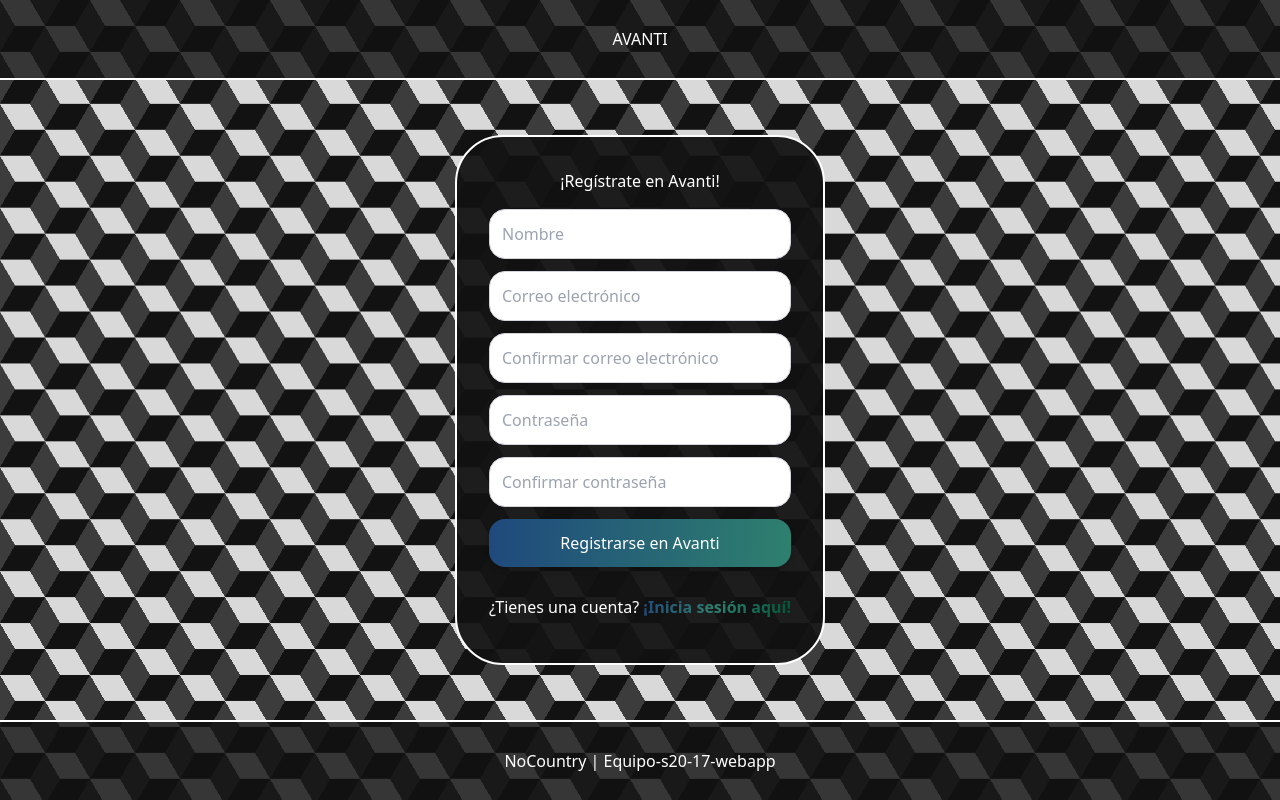
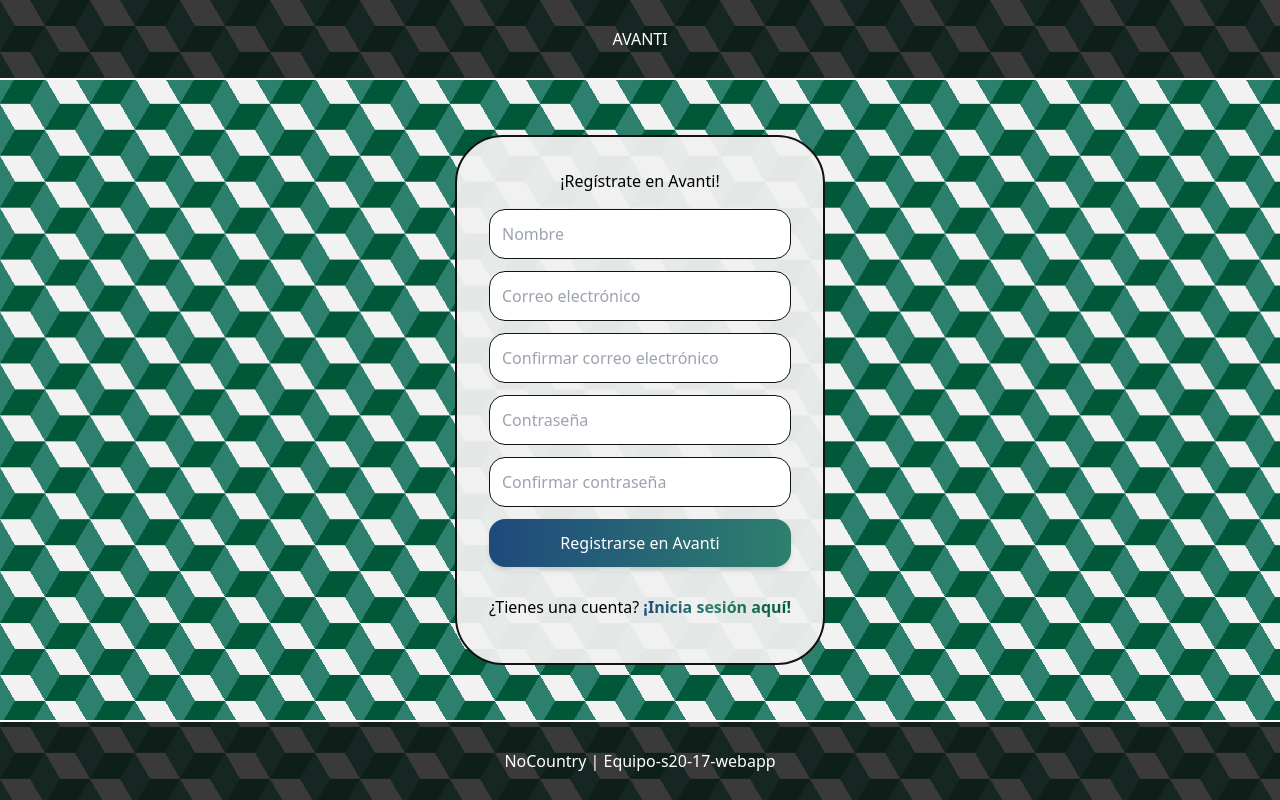
Before and after one commit to No-Country-simulation/S20-17-webapp, a React (Vite) app in the folder Frontend/: page /register in a window 1280 px wide. Built offline with nearby package versions, Linux system fonts and the light colour scheme; the HTML template or start-up script is replaced by a standard one.

Commit message:
Refactor styling in UserRegisterPage.jsx alongside Registerform.jsx

```diff
--- a/Frontend/src/components/Auth/RegisterForm.jsx
+++ b/Frontend/src/components/Auth/RegisterForm.jsx
@@ -8,39 +8,39 @@ export function RegisterForm() {
                 type="text"
                 placeholder="Nombre"
                 required
-                className="mb-3 w-full rounded-2xl border border-gray-300 p-3 focus:border-blue-500 focus:outline-none focus:ring-2 focus:ring-blue-500"
+                className="border-avanti-black focus:ring-avanti-light-green focus:border-avanti-light-green mb-3 w-full rounded-2xl border p-3 focus:outline-none focus:ring-2"
             />
             <input
                 id="registerFormEmail"
                 type="email"
                 placeholder="Correo electrónico"
                 required
-                className="mb-3 w-full rounded-2xl border border-gray-300 p-3 focus:border-blue-500 focus:outline-none focus:ring-2 focus:ring-blue-500"
+                className="border-avanti-black focus:border-avanti-light-green focus:ring-avanti-light-green mb-3 w-full rounded-2xl border p-3 focus:outline-none focus:ring-2"
             />
             <input
                 id="registerFormEmailConfirmation"
                 type="email"
                 placeholder="Confirmar correo electrónico"
                 required
-                className="mb-3 w-full rounded-2xl border border-gray-300 p-3 focus:border-blue-500 focus:outline-none focus:ring-2 focus:ring-blue-500"
+                className="border-avanti-black focus:border-avanti-light-green focus:ring-avanti-light-green mb-3 w-full rounded-2xl border p-3 focus:outline-none focus:ring-2"
             />
             <input
                 id="registerFormPassword"
                 type="password"
                 placeholder="Contraseña"
                 required
-                className="mb-3 w-full rounded-2xl border border-gray-300 p-3 focus:border-blue-500 focus:outline-none focus:ring-2 focus:ring-blue-500"
+                className="border-avanti-black focus:border-avanti-light-green focus:ring-avanti-light-green mb-3 w-full rounded-2xl border p-3 focus:outline-none focus:ring-2"
             />
             <input
                 id="registerFormPasswordConfirmation"
                 type="password"
                 placeholder="Confirmar contraseña"
                 required
-                className="mb-3 w-full rounded-2xl border border-gray-300 p-3 focus:border-blue-500 focus:outline-none focus:ring-2 focus:ring-blue-500"
+                className="border-avanti-black focus:border-avanti-light-green focus:ring-avanti-light-green mb-3 w-full rounded-2xl border p-3 focus:outline-none focus:ring-2"
             />
             <button
                 type="submit"
-                className="w-full rounded-2xl bg-[linear-gradient(92deg,_#1f497d,_#2e806e,_#005839)] bg-[length:200%_200%] bg-left p-3 font-medium text-white shadow-md transition-[background-position] duration-500 ease-in-out hover:bg-right focus:outline-none focus:ring-2 focus:ring-blue-500 focus:ring-offset-2"
+                className="focus:ring-avanti-light-green w-full rounded-2xl bg-[linear-gradient(92deg,_#1f497d,_#2e806e,_#005839)] bg-[length:200%_200%] bg-left p-3 font-medium text-white shadow-md transition-[background-position] duration-500 ease-in-out hover:bg-right focus:outline-none focus:ring-2 focus:ring-offset-2"
             >
                 {registerInProcess ? "AGUARDA UNOS INSTANTES" : "Registrarse en Avanti"}
             </button>
--- a/Frontend/src/pages/Auth/UserRegisterPage.jsx
+++ b/Frontend/src/pages/Auth/UserRegisterPage.jsx
@@ -8,9 +8,9 @@ export function UserRegisterPage() {
             style={{
                 // https://uiverse.io/csemszepp/modern-zebra-66
                 "--s": "90px", // Tamaño
-                "--c1": "#121212",
-                "--c2": "#d9d9d9",
-                "--c3": "#3c3c3c",
+                "--c1": "#005839",
+                "--c2": "#f2f2f2",
+                "--c3": "#2e806e",
                 background: `
                     repeating-conic-gradient(
                         from 30deg,
@@ -29,7 +29,7 @@ export function UserRegisterPage() {
         >
             <AuthHeader />
             <main className="grid place-items-center">
-                <div className="m-4 flex flex-col gap-4 rounded-6xl border-2 border-solid border-white bg-[#121212F0] p-8">
+                <div className="border-avanti-black m-4 flex flex-col gap-4 rounded-6xl border-2 border-solid bg-[#f2f2f2f0] p-8 text-black">
                     <h1 className="mx-auto">¡Regístrate en Avanti!</h1>
                     <RegisterForm />
                     <p className="grid min-h-12 min-w-12 place-items-center">
```
